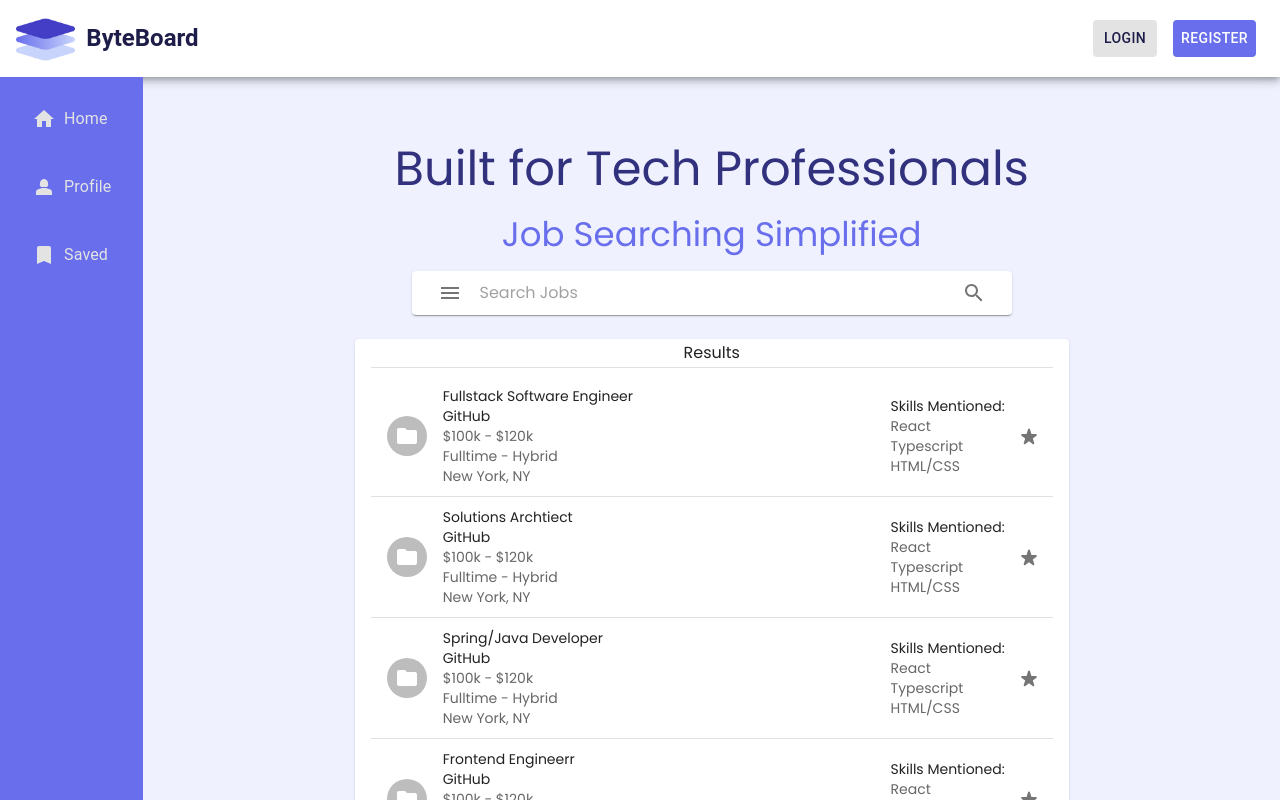
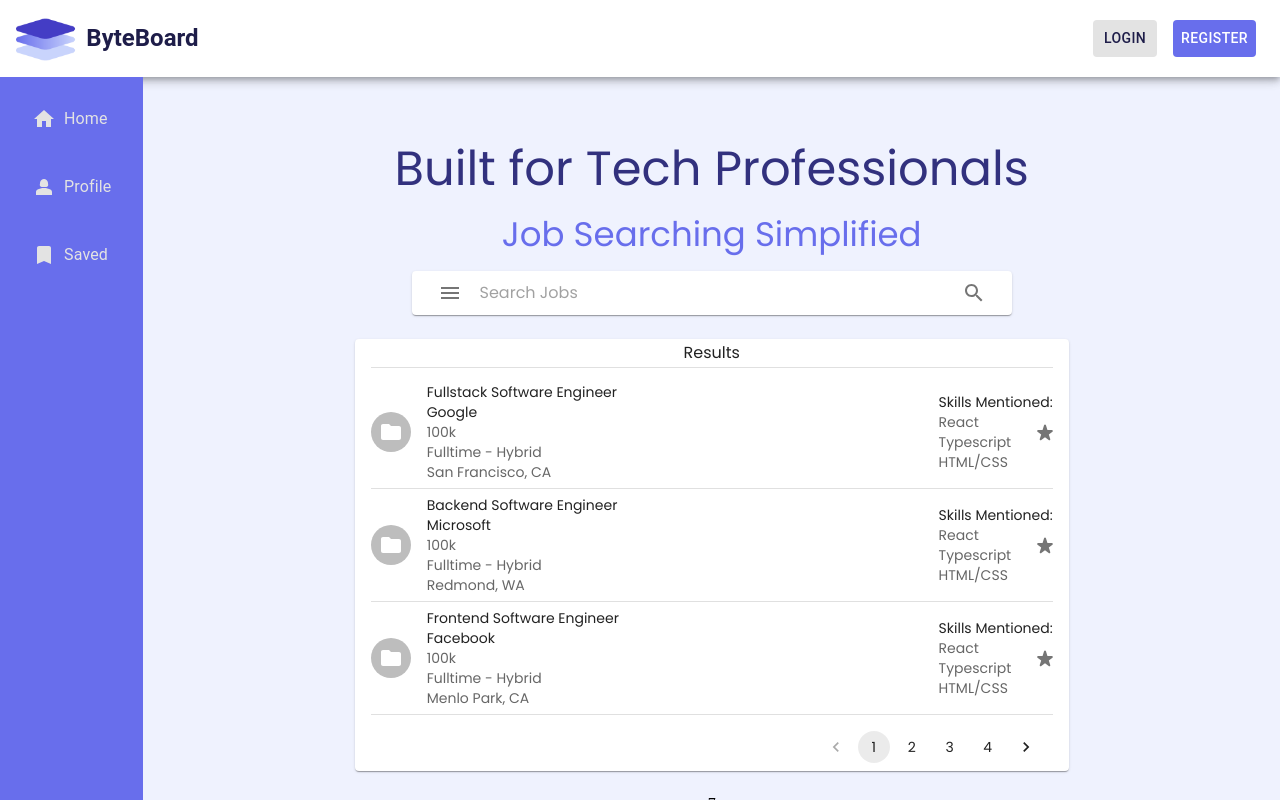
Before and after one commit to bsextion/byteboard-ui, a React (Vite) app: page / in a window 1280 px wide. Shown: the top 800 px of the page. Built offline with nearby package versions, Linux system fonts and the light colour scheme.

Commit message:
job preview updates

```diff
--- /dev/null
+++ b/src/common/Loader.tsx
@@ -0,0 +1,14 @@
+import { Backdrop, CircularProgress } from "@mui/material";
+
+const Loader = ({ open = false }) => {
+  return (
+    <Backdrop
+      sx={(theme) => ({ color: "#fff", zIndex: theme.zIndex.drawer + 1 })}
+      open={open}
+    >
+      <CircularProgress color="inherit" />
+    </Backdrop>
+  );
+};
+
+export default Loader;
--- a/src/components/Home/Search/Search.tsx
+++ b/src/components/Home/Search/Search.tsx
@@ -20,6 +20,7 @@
     >
       <SearchBar />
       <SearchResults />
+    7
             {/* <JobDetail/> */}
 
     </Box>
--- a/src/components/Home/Search/SearchResults.tsx
+++ b/src/components/Home/Search/SearchResults.tsx
@@ -4,9 +4,48 @@
 import { Divider, Grid2, Pagination, Paper } from "@mui/material";
 import JobPreview from "../../Jobs/JobPreview";
 import JobDetail from "../../Jobs/JobDetail";
+import { transformJobData } from "../../utility";
+import { useApiOnSearch } from "../../../hooks/useApiOnSearch";
+import Loader from "../../../common/Loader";
 
-export default function SearchResults() {
+export default function SearchResults()
+ {
   const [selectedJob, setSelectedJob] = React.useState<string | null>(null);
+  const [showJobDetail, setShowJobDetail] = React.useState(false);
+  const {error, data, isLoading} = useApiOnSearch('', transformJobData)
+
+  const handleJobClick = (jobId: string) => {
+    setSelectedJob(jobId);
+    setShowJobDetail(prev => !prev);
+  };
+
+  const tempData = [
+    {
+      index: 0,
+      jobTitle: "Fullstack Software Engineer",
+      company: "Google",
+      location: "San Francisco, CA",
+      salary: "100k"
+    },
+    {
+      index: 1,
+      jobTitle: "Backend Software Engineer",
+      company: "Microsoft",
+      location: "Redmond, WA",
+       salary: "100k"
+    },
+    {
+      index: 2,
+      jobTitle: "Frontend Software Engineer",
+      company: "Facebook",
+      location: "Menlo Park, CA",
+       salary: "100k"
+    },
+  ];
+
+
+  //call api to retreive job data
+
   return (
     <Paper
     sx={{display: "flex", justifyContent: "center", width: "60%", px: 2, my: 3 }}
@@ -18,9 +57,13 @@
         </Typography>
         <Divider />
         <List dense={true}>
-          {["Fullstack Software Engineer", "Solutions Archtiect", "Spring/Java Developer", "Frontend Engineerr", "ML Engineer"].map(
-            (title, index) => (
-              <JobPreview title={title} index={index} />
+          <Loader open={isLoading} />
+          {tempData.map(
+            (data, index) => (
+              <JobPreview key={index} data={data} onClick={handleJobClick} />
+
+              // showJobDetail && <JobDetail jobId={selectedJob} />
+
             )
           )}
         </List>
--- a/src/components/Jobs/JobPreview.tsx
+++ b/src/components/Jobs/JobPreview.tsx
@@ -11,51 +11,64 @@
 import StarRateRoundedIcon from "@mui/icons-material/StarRateRounded";
 import FolderIcon from "@mui/icons-material/Folder";
 
-const JobPreview = ({ index, title }) => {
+const JobPreview = ({data: {index, jobTitle, company, location, salary}, ...rest }) => {
+
   return (
     <>
       <ListItem
-        key={index}
+      disableGutters={true}
+      disablePadding={true}
         secondaryAction={
           <IconButton edge="end">
             <StarRateRoundedIcon sx={{ color: "#757575" }} />
           </IconButton>
         }
       >
-        <ListItemAvatar>
+        <ListItemAvatar sx={{m: 0, p: 0}}>
           <Avatar>
             <FolderIcon />
           </Avatar>
         </ListItemAvatar>
         <ListItemText
-          primary={title}
+          primary={jobTitle}
           secondary={
-            <>
-              <Typography component="div" variant="body2" color="text.primary">
-                GitHub
+            <Typography
+              variant="body2"
+              color="text.secondary"
+              component="div"
+            >
+              <Typography
+                variant="body2"
+                color="text.primary"
+                component="span"
+              >
+                {company}
               </Typography>
+              <br />
               <Typography
-                component="div"
                 variant="body2"
                 color="text.secondary"
+                component="span"
               >
-                $100k - $120k
+                {salary}
               </Typography>
+              <br />
               <Typography
-                component="div"
                 variant="body2"
                 color="text.secondary"
+                component="span"
               >
                 Fulltime - Hybrid
               </Typography>
+              <br />
               <Typography
-                component="div"
                 variant="body2"
                 color="text.secondary"
+                component="span"
               >
-                New York, NY
+                {location}
               </Typography>
-            </>
+            </Typography>
           }
         />
         <ListItemText sx={{ display: "flex", justifyContent: "flex-end" }}>
@@ -72,7 +85,7 @@
         </ListItemText>
       </ListItem>
       <Divider />
-    </>
+      </>
   );
 };
 
--- /dev/null
+++ b/src/components/utility/index.tsx
@@ -0,0 +1,5 @@
+import { JobDetail } from "../../types";
+
+export const transformJobData = (data: JobDetail[]): any => {
+
+}
--- /dev/null
+++ b/src/hooks/useApiOnSearch.tsx
@@ -0,0 +1,31 @@
+import axios from "axios";
+import React, { useEffect, useState } from "react";
+
+export const useApiOnSearch = (url, transformFunction, deps = []) => {
+  const [data, setData] = useState(null);
+  const [isLoading, setIsLoading] = useState(false);
+  const [error, setError] = useState(null);
+
+  const fetchData = async () => {
+    setIsLoading(true);
+
+    try {
+      const response = await axios(url);
+      const transformedData = transformFunction(response.data);
+
+      setData(transformedData);
+    } catch (error) {
+      console.log("Caught Error: ", error);
+
+      setError(error);
+    }
+
+    setIsLoading(false);
+  };
+
+  useEffect(() => {
+    fetchData();
+    console.log('Data fetched')
+  }, deps);
+  return { data, isLoading, error };
+};
--- /dev/null
+++ b/src/types/index.ts
@@ -0,0 +1,22 @@
+export type JobDetail = {
+    employerLogo: string,
+    employer: string,
+    jobTitle: string,
+    description: string,
+    location: string,
+    salary: string
+    employmentType: string,
+    postingDate: string,
+    applyLink: string,
+    isRemote: boolean,
+    skills: JobSkills[],
+    certs: JobCerts[],
+}
+
+export type JobSkills = {
+skill: string
+}
+
+export type JobCerts = {
+    certificate: string
+}
```
